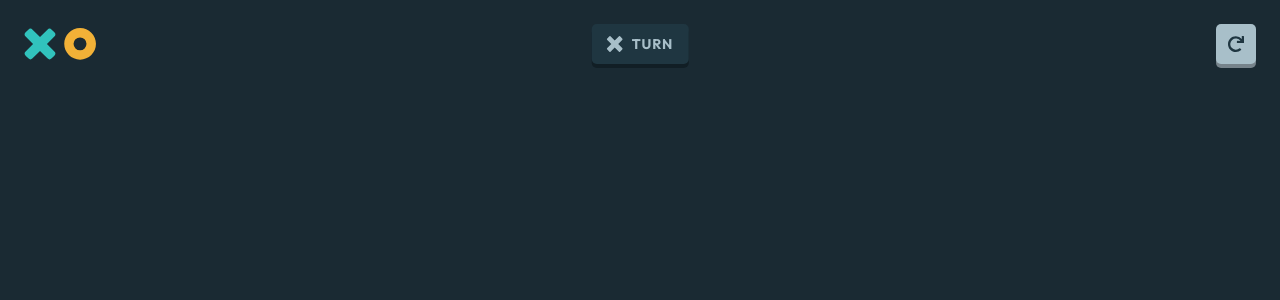
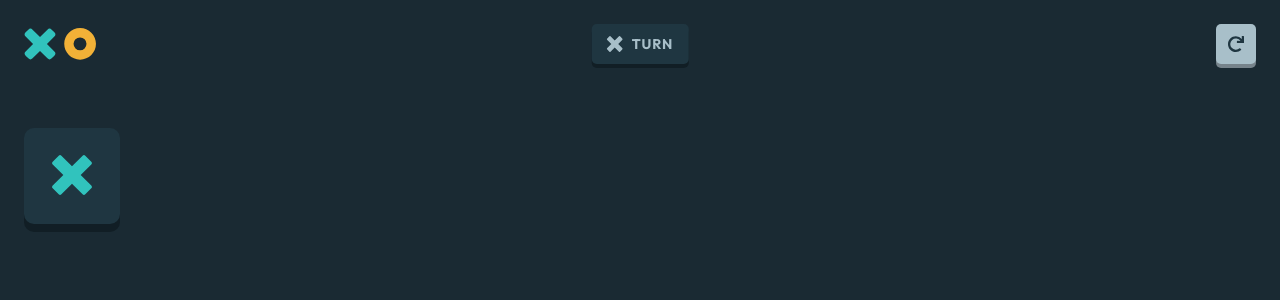
Before and after one commit to yosephwinata/tic-tac-toe, a React (Vite) app: page / in a window 1280 px wide. Shown: the top 300 px of the page. Built offline with nearby package versions, Linux system fonts and the light colour scheme.

Commit message:
Add single square

```diff
--- a/src/ui/TurnHint.tsx
+++ b/src/features/game/TurnHint.tsx
@@ -1,7 +1,7 @@
 import styled from "styled-components";
 import { useContext } from "react";
 import { ThemeContext } from "styled-components";
-import IconXSvg from "../svg/IconXSvg";
+import IconXSvg from "../../svg/IconXSvg";
 
 const StyledTurnHint = styled.div`
   background-color: ${(props) => props.theme.colors.semiDarkNavy};
--- /dev/null
+++ b/src/features/game/XOBoard.tsx
@@ -0,0 +1,8 @@
+import styled from "styled-components";
+import XOSquare from "./XOSquare";
+
+const XOBoard: React.FC = () => {
+  return <XOSquare />;
+};
+
+export default XOBoard;
--- /dev/null
+++ b/src/features/game/XOSquare.tsx
@@ -0,0 +1,21 @@
+import styled from "styled-components";
+import IconXSvg from "/src/svg/IconXSvg";
+
+const StyledXOSquare = styled.button`
+  width: 9.6rem;
+  height: 9.6rem;
+  background-color: ${(props) => props.theme.colors.semiDarkNavy};
+  border: none;
+  border-radius: 10px;
+  box-shadow: 0 0.8rem ${(props) => props.theme.colors.veryDarkNavy};
+`;
+
+const XOSquare: React.FC = () => {
+  return (
+    <StyledXOSquare>
+      <IconXSvg width="4rem" />
+    </StyledXOSquare>
+  );
+};
+
+export default XOSquare;
--- a/src/pages/InGame.tsx
+++ b/src/pages/InGame.tsx
@@ -1,7 +1,8 @@
 import styled from "styled-components";
 import LogoSvg from "../svg/LogoSvg";
-import TurnHint from "../ui/TurnHint";
+import TurnHint from "../features/game/TurnHint";
 import RestartSvg from "../svg/RestartSvg";
+import XOBoard from "../features/game/XOBoard";
 
 const GameContainer = styled.div`
   margin: 2.4rem;
@@ -37,6 +38,7 @@ const InGame: React.FC = () => {
           <RestartSvg width="1.6rem" />
         </RestartButton>
       </TopBar>
+      <XOBoard />
     </GameContainer>
   );
 };
```
